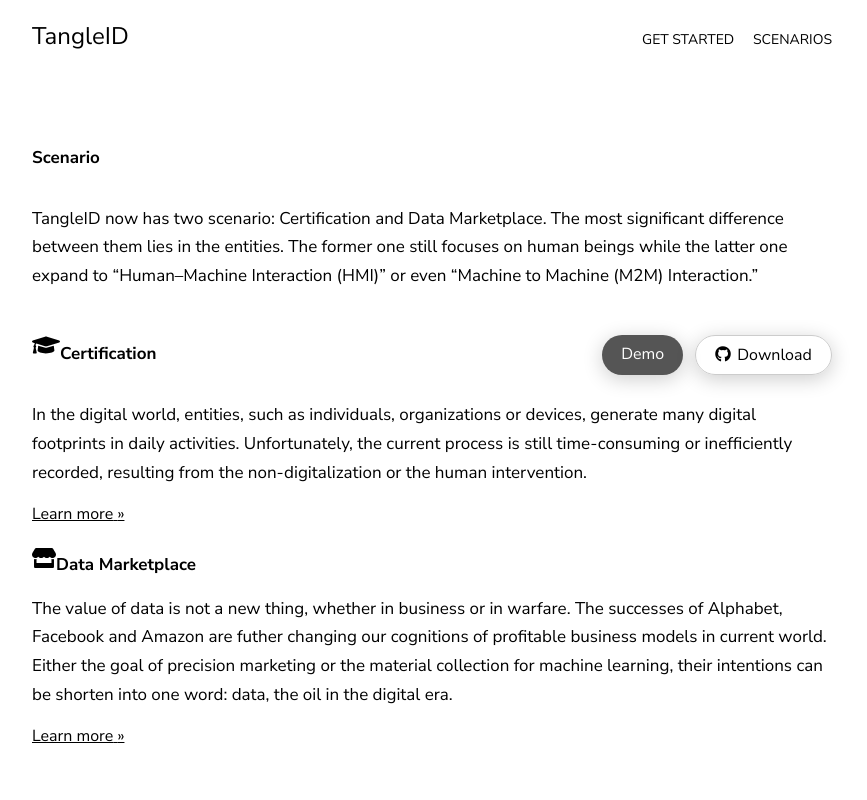
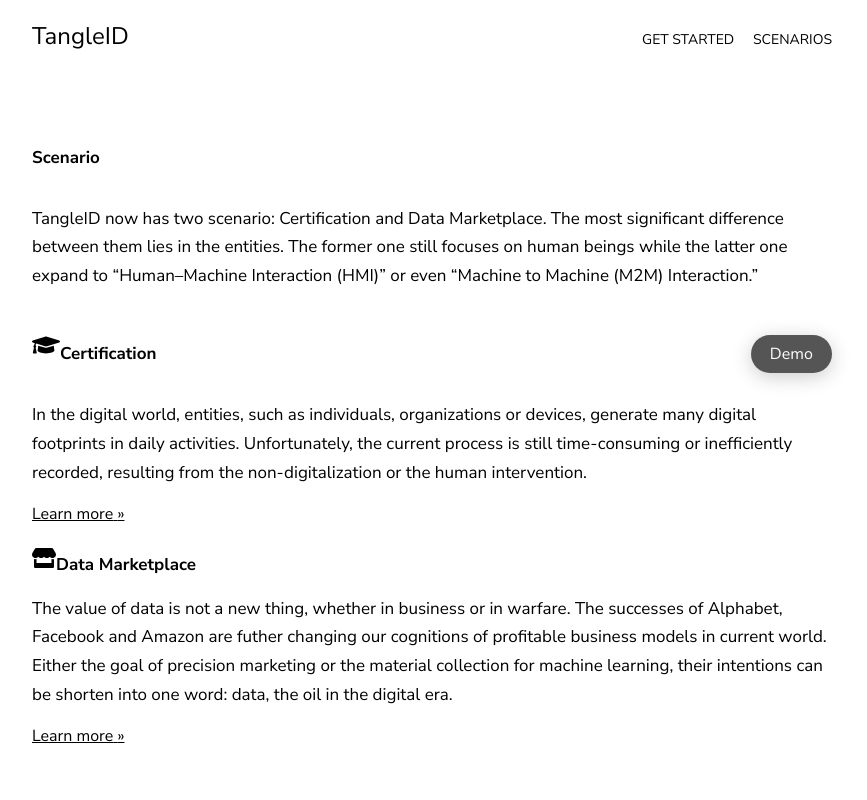
Before and after one commit to TangleID/TangleID.github.io, a React (Create React App) app: page /#/scenario in a window 1280 px wide. Shown: the top 800 px of the page, without its empty margins (208-1075 px from the left). Built offline with nearby package versions, Linux system fonts and the light colour scheme; the HTML template or start-up script is replaced by a standard one.

Commit message:
Remove download button

```diff
--- a/src/pages/ScenarioPage.js
+++ b/src/pages/ScenarioPage.js
@@ -38,15 +38,6 @@
                 >
                   Demo
                 </a>
-                <a
-                  className="button"
-                  href="https://github.com/TangleID/demo-site"
-                  target="_blank"
-                  rel="noopener noreferrer"
-                >
-                  <i className="icon fab fa-github" />
-                  Download
-                </a>
               </div>
             </div>
 
--- a/src/pages/scenario/CertificationPage.js
+++ b/src/pages/scenario/CertificationPage.js
@@ -15,15 +15,6 @@
               rel="noopener noreferrer"
             >
               Demo
-            </a>
-            <a
-              className="button"
-              href="https://github.com/TangleID/demo-site"
-              target="_blank"
-              rel="noopener noreferrer"
-            >
-              <i className="icon fab fa-github" />
-              Download
             </a>
           </div>
         </div>
--- a/src/stylesheets/partials/_section.scss
+++ b/src/stylesheets/partials/_section.scss
@@ -15,13 +15,6 @@
 
   .section-header {
     display: inline-block;
-  }
-
-  .section-controls {
-    display: flex;
-    flex-grow: 1;
-    max-width: 230px;
-    justify-content: space-between;
   }
 }
 
```
